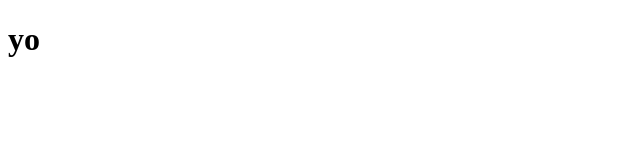
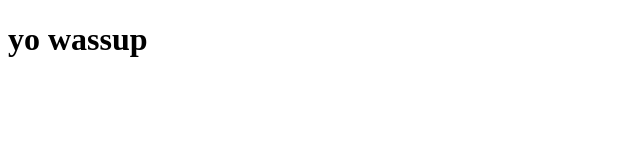
Before and after one commit to SebGA165/github-test, a plain HTML site: page index.html in a window 1280 px wide. Shown: the whole page, without its empty margins (0-640 px from the left). Drawn offline with Linux system fonts and the light colour scheme.

Commit message:
UPDATE grammar

```diff
--- a/index.html
+++ b/index.html
@@ -6,6 +6,6 @@
     <title>Document</title>
 </head>
 <body>
-    <h1>yo</h1>
+    <h1>yo wassup</h1>
 </body>
 </html>
```
